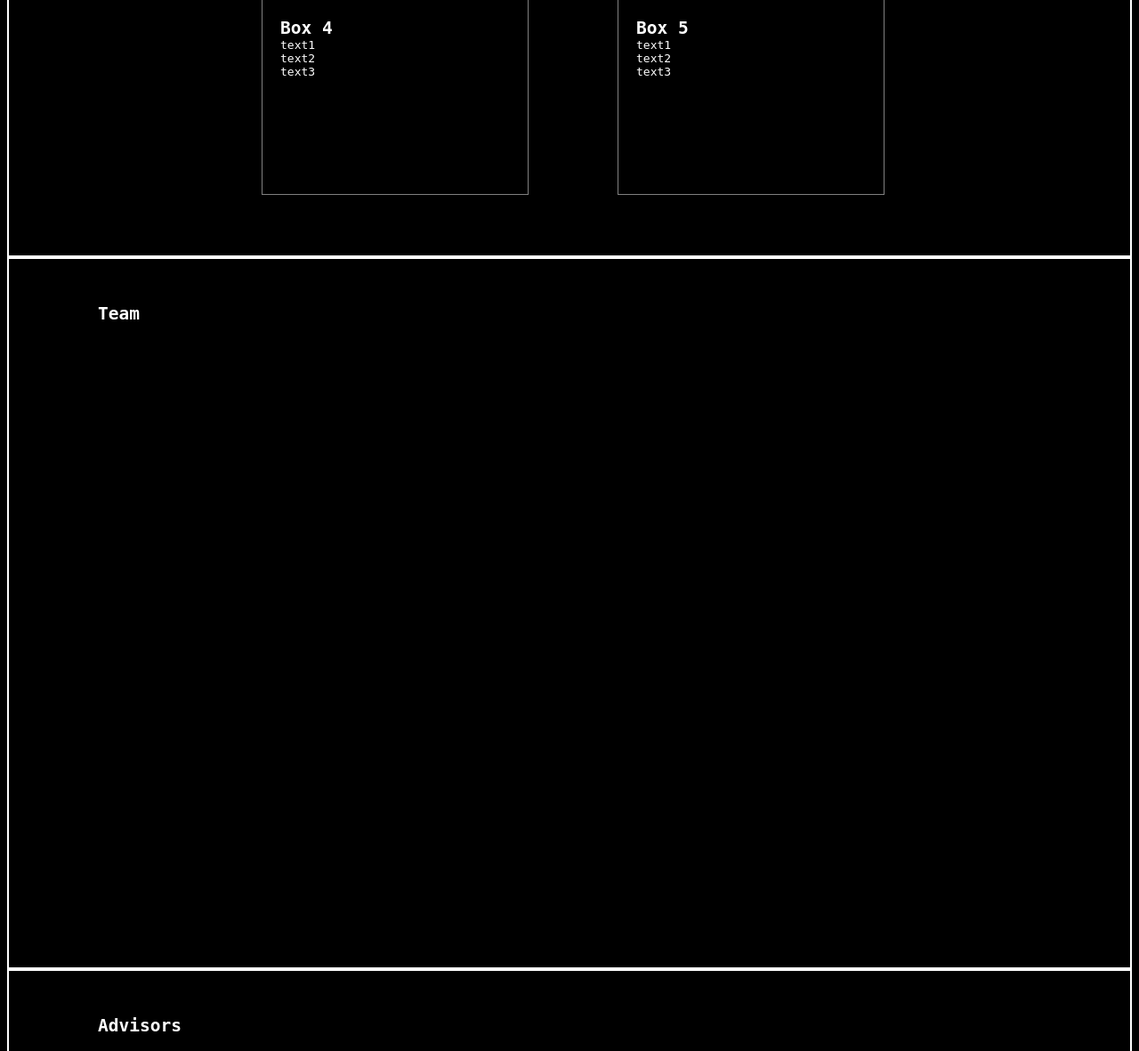
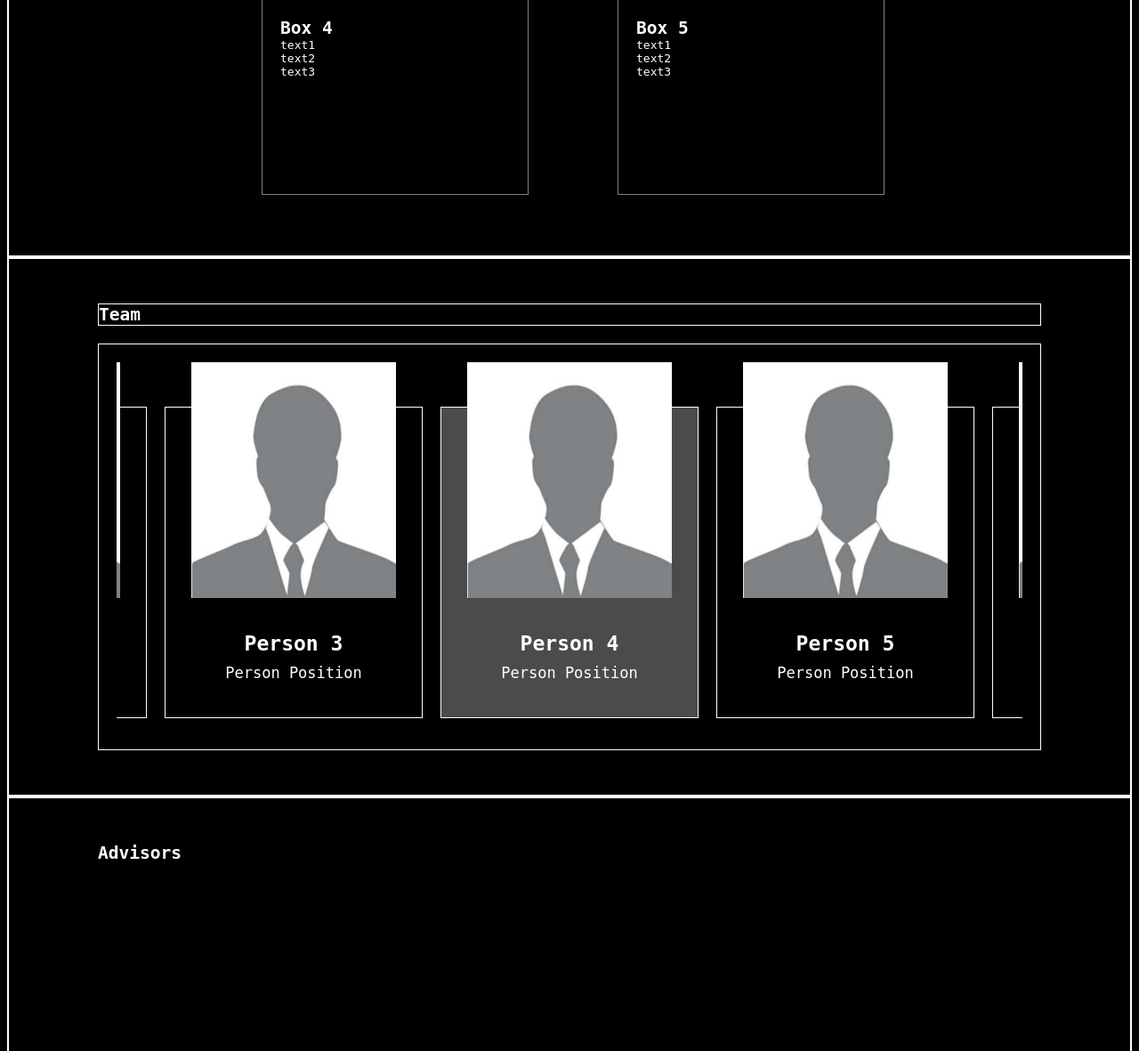
Before and after one commit to kolehiyolo/hpl-oglgd-ogl-ltd-website, a PHP site: page / in a window 1280 px wide. Shown: the part 5319-6500 px from the top of the page at 89% size. Run offline with PHP 8.4, Linux system fonts and the light colour scheme.

Commit message:
Attempted Team Carousel
1. I tried doing the Team Carousel
2. Layout is fine now, but the carousel isn't working as expected
3. It's dragging, but I can only somehow drag up to item #2
4. I notice that the wider the gap between the items are, the more possible it is to drag to more numbers
5. Will take a look at this tomorrow

```diff
--- a/css/home.css
+++ b/css/home.css
@@ -111,4 +111,51 @@ html body .main-roadmap-graphic .box-5:after {
 }
 html body .main-team {
   position: relative;
+  display: flex;
+  flex-direction: column;
+  gap: 20px;
+  padding: 20px;
+  min-height: 500px !important;
+}
+html body .main-team-head, html body .main-team-body {
+  border: solid 1px white;
+}
+html body .main-team-body {
+  padding: 20px;
+}
+html body .main-team-body-carousel .owl-item.center .main-team-body-carousel-item-text {
+  background-color: rgb(75, 75, 75) !important;
+}
+html body .main-team-body-carousel-item {
+  width: 290px;
+  height: 400px;
+  position: relative;
+}
+html body .main-team-body-carousel-item img {
+  position: absolute;
+  width: 230px !important;
+  height: 265px !important;
+  box-sizing: border-box;
+  left: 50%;
+  transform: translateX(-50%);
+  z-index: 10;
+}
+html body .main-team-body-carousel-item-text {
+  border: solid 1px white;
+  position: absolute;
+  bottom: 0;
+  width: 100%;
+  height: 350px;
+  display: flex;
+  flex-direction: column;
+  align-items: center;
+  justify-content: flex-end;
+  padding: 40px 0px;
+  gap: 10px;
+}
+html body .main-team-body-carousel-item-text h3 {
+  font-size: 23px;
+}
+html body .main-team-body-carousel-item-text p {
+  font-size: 17px;
 }/*# sourceMappingURL=home.css.map */
--- a/index.php
+++ b/index.php
@@ -7,6 +7,12 @@
     <meta name="viewport" content="width=device-width, initial-scale=1.0">
     <link rel="stylesheet" href="css/home.css">
     <title>OGL Ltd | Home</title>
+
+    <!-- * Owl Carousel -->
+    <!-- <link rel="stylesheet" href="owlcarousel/owl.carousel.min.css">
+    <link rel="stylesheet" href="owlcarousel/owl.theme.default.min.css"> -->
+    <link rel='stylesheet' href='https://cdnjs.cloudflare.com/ajax/libs/OwlCarousel2/2.3.4/assets/owl.carousel.min.css'>
+
 </head>
 
 <body>
@@ -37,54 +43,8 @@
 
             </div>
         </section>
-        <section class="main-roadmap">
-            <h2>Roadmap</h2>
-            <div class="main-roadmap-graphic">
-                <div class="box-1">
-                    <div class="content">
-                        <h2>Box 1</h2>
-                        <p>text1</p>
-                        <p>text2</p>
-                        <p>text3</p>
-                    </div>
-                </div>
-                <div class="box-2">
-                    <div class="content">
-                        <h2>Box 2</h2>
-                        <p>text1</p>
-                        <p>text2</p>
-                        <p>text3</p>
-                    </div>
-                </div>
-                <div class="box-3">
-                    <div class="content">
-                        <h2>Box 3</h2>
-                        <p>text1</p>
-                        <p>text2</p>
-                        <p>text3</p>
-                    </div>
-                </div>
-                <div class="box-4">
-                    <div class="content">
-                        <h2>Box 4</h2>
-                        <p>text1</p>
-                        <p>text2</p>
-                        <p>text3</p>
-                    </div>
-                </div>
-                <div class="box-5">
-                    <div class="content">
-                        <h2>Box 5</h2>
-                        <p>text1</p>
-                        <p>text2</p>
-                        <p>text3</p>
-                    </div>
-                </div>
-            </div>
-        </section>
-        <section class="main-team">
-            <h1>Team</h1>
-        </section>
+        <?php include 'pages/home/roadmap.php'; ?>
+        <?php include 'pages/home/team.php'; ?>
         <section class="main-advisors">
             <h1>Advisors</h1>
         </section>
@@ -102,6 +62,26 @@
 
     <footer class="footer">
     </footer>
+
+    <!-- * Owl Carousel Scripts -->
+    <script src='https://cdnjs.cloudflare.com/ajax/libs/jquery/3.4.1/jquery.min.js'></script>
+    <script src='https://cdnjs.cloudflare.com/ajax/libs/OwlCarousel2/2.3.4/owl.carousel.min.js'></script>
+    <script>
+        $(document).ready(function () {
+            $(".owl-carousel").owlCarousel({
+                loop: false,
+                margin: 20,
+                nav: false,
+                center: true,
+                // center: false,
+                autoWidth: true,
+                startPosition: 5,
+                // freeDrag: true,
+                // touchDrag: false,
+                // pullDrag: false,
+            });
+        });
+    </script>
 </body>
 
 </html>
--- /dev/null
+++ b/pages/home/_opportunity.scss
@@ -0,0 +1,3 @@
+&-opportunity {
+
+}
--- /dev/null
+++ b/pages/home/_partners.scss
@@ -0,0 +1,3 @@
+&-partners {
+
+}
--- /dev/null
+++ b/pages/home/_pre_footer.scss
@@ -0,0 +1,3 @@
+&-pre_footer {
+
+}
--- /dev/null
+++ b/pages/home/bts.php
@@ -0,0 +1,3 @@
+&-bts {
+
+}
--- /dev/null
+++ b/pages/home/connector.php
@@ -0,0 +1,3 @@
+&-connector {
+
+}
--- /dev/null
+++ b/pages/home/features.php
@@ -0,0 +1,3 @@
+&-features {
+
+}
--- /dev/null
+++ b/pages/home/lore.php
@@ -0,0 +1,3 @@
+&-lore {
+
+}
--- /dev/null
+++ b/pages/home/media.php
@@ -0,0 +1,3 @@
+&-media {
+
+}
--- /dev/null
+++ b/pages/home/roadmap.php
@@ -0,0 +1,45 @@
+<section class="main-roadmap">
+    <h2>Roadmap</h2>
+    <div class="main-roadmap-graphic">
+        <div class="box-1">
+            <div class="content">
+                <h2>Box 1</h2>
+                <p>text1</p>
+                <p>text2</p>
+                <p>text3</p>
+            </div>
+        </div>
+        <div class="box-2">
+            <div class="content">
+                <h2>Box 2</h2>
+                <p>text1</p>
+                <p>text2</p>
+                <p>text3</p>
+            </div>
+        </div>
+        <div class="box-3">
+            <div class="content">
+                <h2>Box 3</h2>
+                <p>text1</p>
+                <p>text2</p>
+                <p>text3</p>
+            </div>
+        </div>
+        <div class="box-4">
+            <div class="content">
+                <h2>Box 4</h2>
+                <p>text1</p>
+                <p>text2</p>
+                <p>text3</p>
+            </div>
+        </div>
+        <div class="box-5">
+            <div class="content">
+                <h2>Box 5</h2>
+                <p>text1</p>
+                <p>text2</p>
+                <p>text3</p>
+            </div>
+        </div>
+    </div>
+</section>
--- /dev/null
+++ b/pages/home/team.php
@@ -0,0 +1,51 @@
+<section class="main-team">
+    <div class="main-team-head">
+        <h2>Team</h2>
+    </div>
+    <div class="main-team-body">
+        <div class="main-team-body-carousel owl-carousel">
+            <div class="main-team-body-carousel-item">
+                <img src="images/test/test-profile.jpg" alt="">
+                <div class="main-team-body-carousel-item-text">
+                    <h3>Person 1</h3>
+                    <p>Person Position</p>
+                </div>
+            </div>
+            <div class="main-team-body-carousel-item">
+                <img src="images/test/test-profile.jpg" alt="">
+                <div class="main-team-body-carousel-item-text">
+                    <h3>Person 2</h3>
+                    <p>Person Position</p>
+                </div>
+            </div>
+            <div class="main-team-body-carousel-item">
+                <img src="images/test/test-profile.jpg" alt="">
+                <div class="main-team-body-carousel-item-text">
+                    <h3>Person 3</h3>
+                    <p>Person Position</p>
+                </div>
+            </div>
+            <div class="main-team-body-carousel-item">
+                <img src="images/test/test-profile.jpg" alt="">
+                <div class="main-team-body-carousel-item-text">
+                    <h3>Person 4</h3>
+                    <p>Person Position</p>
+                </div>
+            </div>
+            <div class="main-team-body-carousel-item">
+                <img src="images/test/test-profile.jpg" alt="">
+                <div class="main-team-body-carousel-item-text">
+                    <h3>Person 5</h3>
+                    <p>Person Position</p>
+                </div>
+            </div>
+            <div class="main-team-body-carousel-item">
+                <img src="images/test/test-profile.jpg" alt="">
+                <div class="main-team-body-carousel-item-text">
+                    <h3>Person 6</h3>
+                    <p>Person Position</p>
+                </div>
+            </div>
+        </div>
+    </div>
+</section>
```
Also changed, not shown: sass/page-home/_team.scss (+64 -0 lines), images/test/test-profile.jpg (added), pages/home/advisors.php (added), pages/home/hero.php (added), 1 other file.
